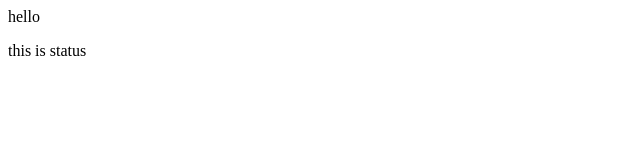
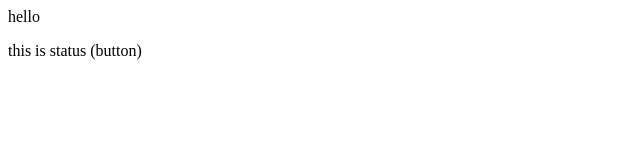
Before and after one commit to Satish-Uddanaik/local, a plain HTML site: page index.html in a window 1280 px wide. Shown: the full height of the page, 0-640 px from the left. Drawn offline with Linux system fonts and the light colour scheme.

```diff
--- a/index.html
+++ b/index.html
@@ -1,4 +1,4 @@
 <p>
     hello
 </p>
-<p>this is status</p>
+<p>this is status (button)</p>
```
